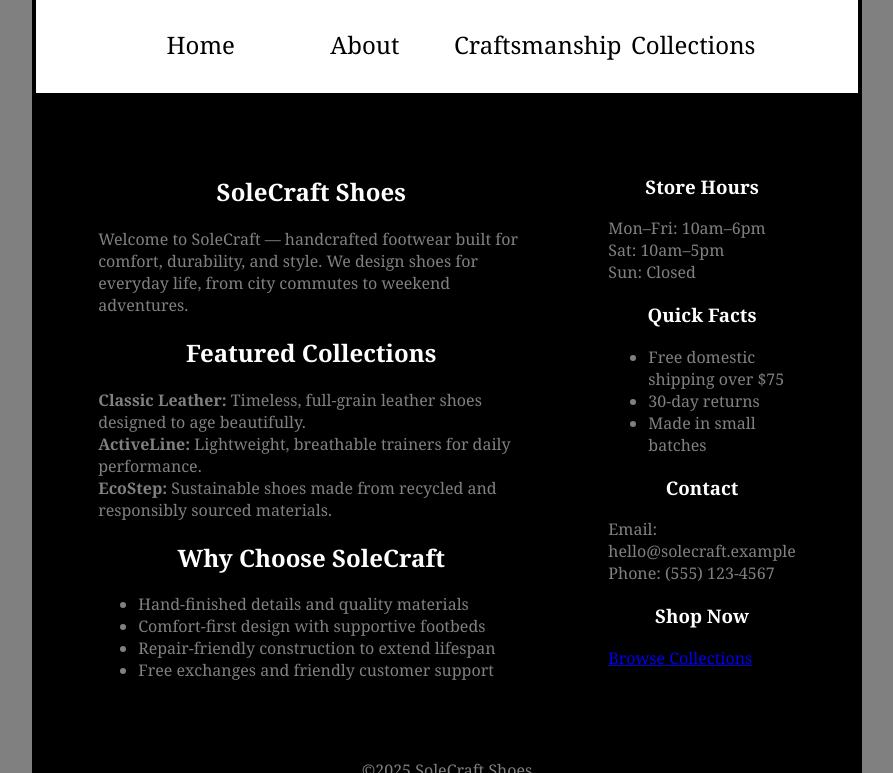
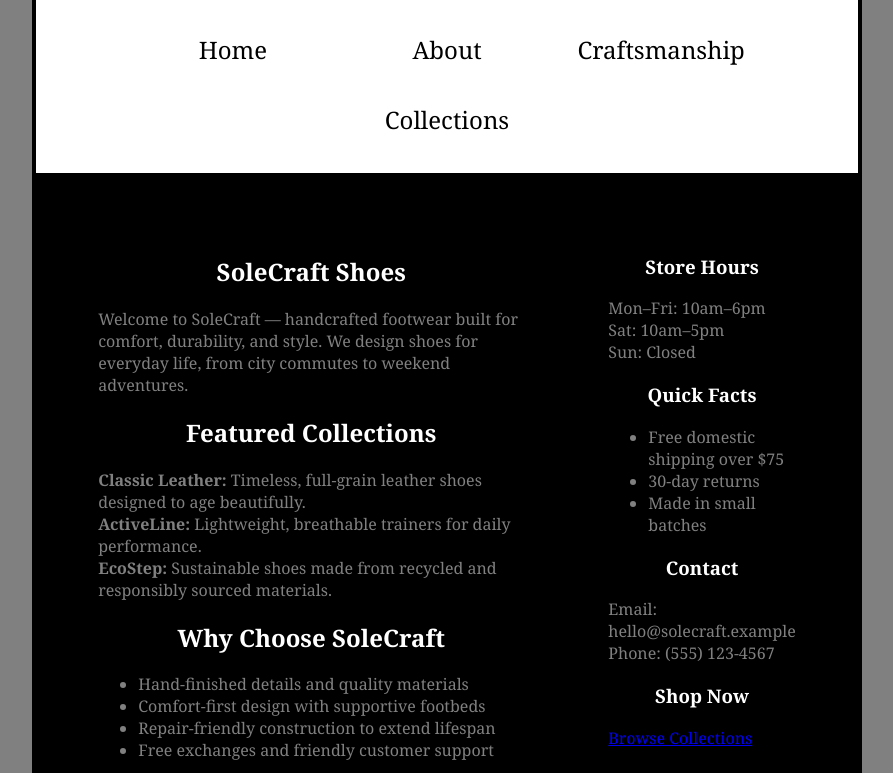
Before and after one commit to EthanChatman/WEBT-2310-N07, a plain HTML site: page Website/index.html in a window 1280 px wide. Shown: the part 327-1100 px from the top of the page, without its empty margins (193-1086 px from the left). Drawn offline with Linux system fonts and the light colour scheme.

Commit message:
Update styles.css

```diff
--- a/Website/css/styles.css
+++ b/Website/css/styles.css
@@ -43,7 +43,6 @@ nav li a {
     display: block;
     height: 40px;
     line-height: 40px;
-    background-image: gray;
     color: black;
     font-size: 24px;
     text-decoration: none;
@@ -108,7 +107,9 @@ margin: 0;
     }
 
     nav li a {
-background-image: gray;
+        width: 200px;
+        height: 60px;
+        line-height: 60px;
     }
 
     hr {
```
